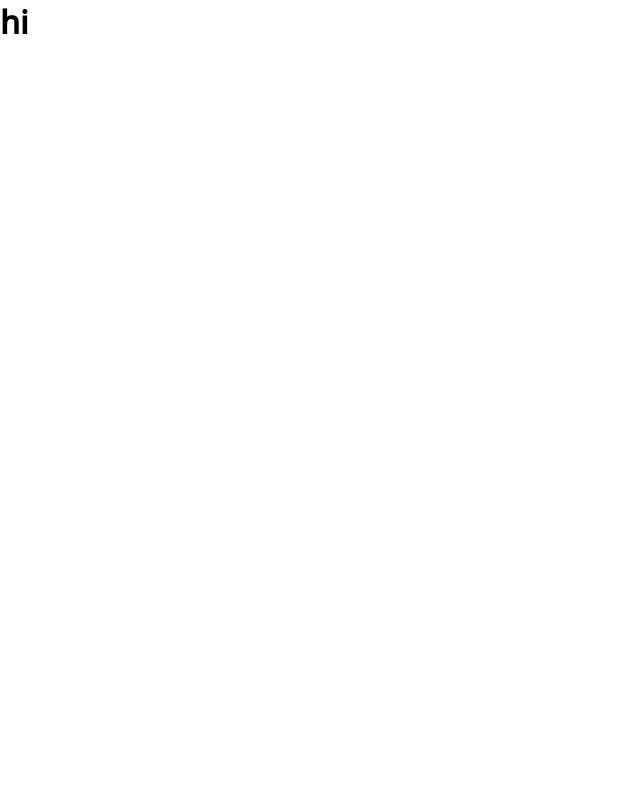
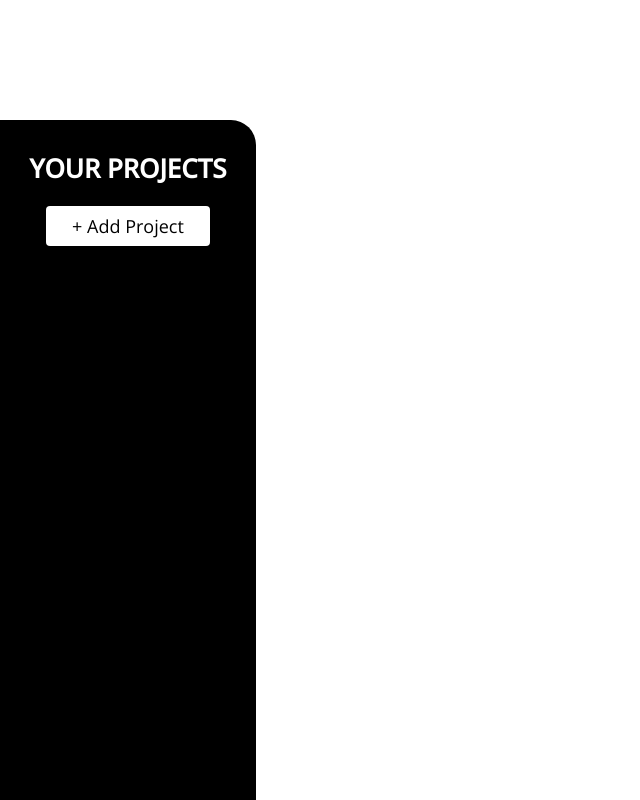
Before and after one commit to Danie3L/react-management-app, a React (Vite) app: page / in a window 1280 px wide. Shown: the whole page, without its empty margins (0-640 px from the left). Built offline with nearby package versions, Linux system fonts and the light colour scheme.

Commit message:
feat: created ProjectsMenu component and applied basic styles to it

```diff
--- a/src/App.tsx
+++ b/src/App.tsx
@@ -1,7 +1,8 @@
+import ProjectsMenu from './components/ProjectsMenu';
 function App() {
   return (
     <>
-      <h1>hi</h1>
+      <ProjectsMenu />
     </>
   );
 }
--- /dev/null
+++ b/src/components/ProjectsMenu.tsx
@@ -0,0 +1,8 @@
+export default function ProjectsMenu() {
+  return (
+    <section className='menu-section'>
+      <h1 className='menu-heading'>Your Projects</h1>
+      <button className='menu-button'>+ Add Project</button>
+    </section>
+  );
+}
--- a/src/index.css
+++ b/src/index.css
@@ -5,3 +5,31 @@
   box-sizing: border-box;
   font-family: 'Open Sans', sans-serif;
 }
+#root {
+  height: 100vh;
+}
+.menu-section {
+  width: 20%;
+  background: #000;
+  height: 85%;
+  color: #fff;
+  position: absolute;
+  bottom: 0;
+  border-top-right-radius: 25px;
+}
+.menu-heading {
+  font-size: 26px;
+  text-align: center;
+  margin: 30px 0 10px 0;
+  text-transform: uppercase;
+}
+.menu-button {
+  display: block;
+  border: none;
+  background: #ffffff;
+  padding: 8px 26px;
+  margin: 20px auto;
+  cursor: pointer;
+  font-size: 18px;
+  border-radius: 4px;
+}
```
